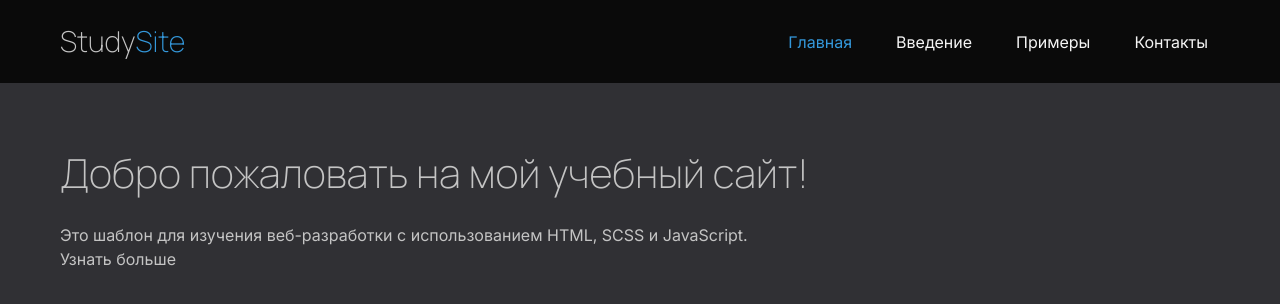
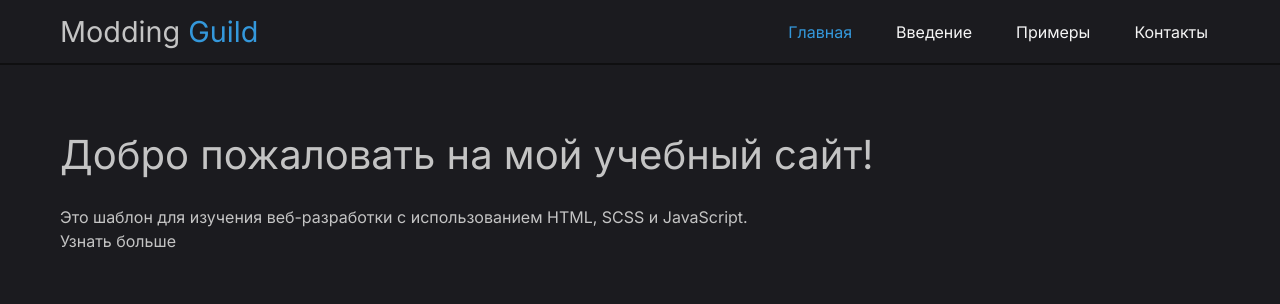
Before and after one commit to Andival-Sei/study-pet-project-modding-guild, a website built with Vite: page index.html in a window 1280 px wide. Built offline with nearby package versions, Linux system fonts and the light colour scheme.

Commit message:
Изменено название логотипа в заголовке, обновлены стили заголовка и фона, добавлены новые переменные для фона

```diff
--- a/src/components/header/header.html
+++ b/src/components/header/header.html
@@ -2,7 +2,7 @@
   <div class="container">
     <div class="header__content">
       <a href="/" class="header__logo">
-        <h2>Study<span>Site</span></h2>
+        <h2>Modding <span>Guild</span></h2>
       </a>
       <nav class="header__nav">
         <ul class="header__menu">
--- a/src/components/header/header.scss
+++ b/src/components/header/header.scss
@@ -1,11 +1,12 @@
 @use '../../scss/variables' as *;
 
 .header {
-  background-color: rgba(0, 0, 0, 0.8);
-  padding: 20px 0;
+  background-color: transparent	;
+  padding: 10px 0;
   position: sticky;
   inset-block-start: 0;
   z-index: 100;
+	border-block-end: 2px solid $bg-darker;
 
   &__content {
     display: flex;
--- a/src/scss/_global.scss
+++ b/src/scss/_global.scss
@@ -3,7 +3,7 @@
 body {
   font-family: $font-main;
   color: $text-color;
-  background-color: #303034;
+  background-color: $bg-color;
 }
 
 .container {
@@ -18,7 +18,6 @@ h3,
 h4,
 h5,
 h6 {
-  font-family: $font-heading;
   margin-block-end: 0.5em;
 }
 
--- a/src/scss/_variables.scss
+++ b/src/scss/_variables.scss
@@ -5,6 +5,8 @@ $accent-color: #e74c3c;
 $text-color: #c4c4c4;
 $light-gray: #f5f5f5;
 $dark-gray: #444444;
+$bg-color: #1b1b1f;     // Добавляем основной фоновый цвет
+$bg-darker: #0f0f10;     // Более тёмный фоновый цвет для панелей и разделителей
 
 // Шрифты
 $font-main: 'Inter', sans-serif;
```
